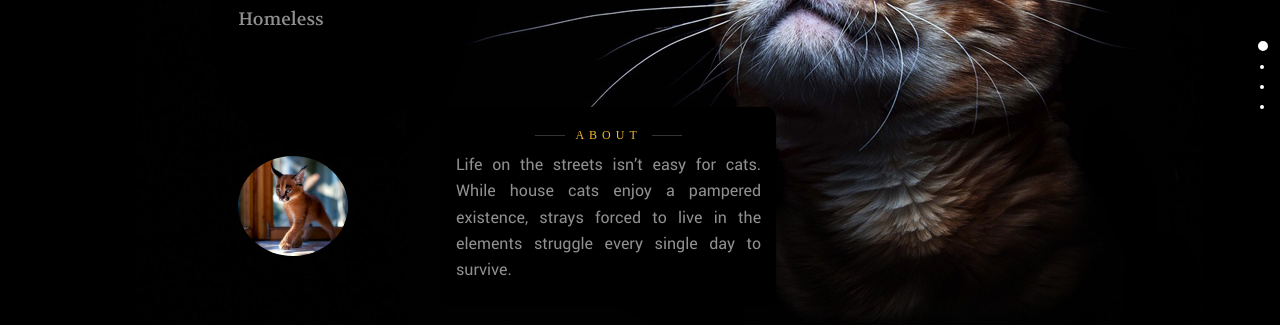
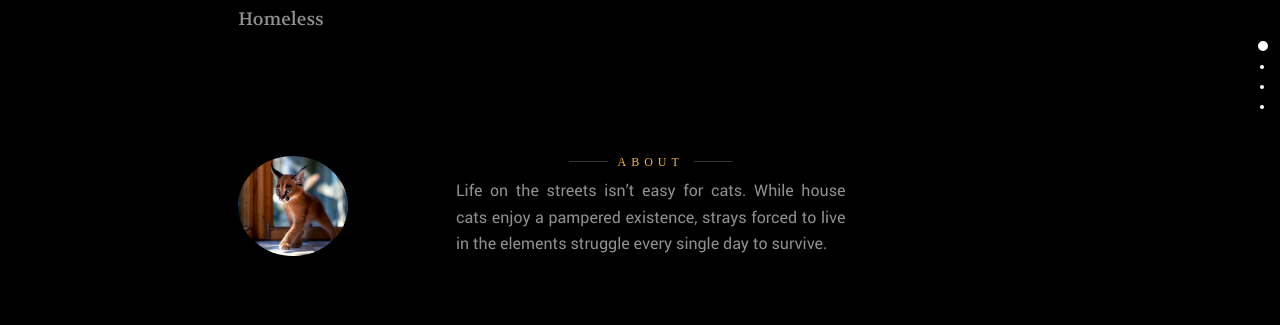
Before and after one commit to Victorypa/OnePageScroll, a website: page src/index.html in a window 1280 px wide. Shown: the part 365-690 px from the top of the page. Drawn offline with nearby package versions, Linux system fonts and the light colour scheme; files whose address does not match are found by name; a web font is replaced by a local one.

Commit message:
adaptive-v

```diff
--- a/src/index.html
+++ b/src/index.html
@@ -79,13 +79,13 @@
                 <div class="row h-50">
 
                     <div class="row col-12">
-                        <div class="ml-md-auto mt-5 wrap col-10 d-md-flex align-items-center">
+                        <div class="ml-md-auto mt-md-5 wrap col-10 d-md-flex align-items-center">
                             <div class="col-md-2 col-12">
                                 <div class="cat__pictures">
                                     <img src="img/bengal1.jpg" alt="cat">
                                 </div>
                             </div>
-                            <div class="card col-md-4 col-12 ml-md-5">
+                            <div class="card col-md-5 col-12 ml-md-5">
                                 <div class="front text-justify"><span>
                                         <h2 class="primary-caption primary-caption--about justify-content-center">About</h2>
                                         Life on the streets isn’t easy for cats. While house cats enjoy a pampered
--- a/src/sass/_media.scss
+++ b/src/sass/_media.scss
@@ -26,6 +26,10 @@
 
     }
   }
+  .cat__pictures {
+    width: 80px;
+    height: 70px;
+}
 
 }
 
--- a/src/sass/main.scss
+++ b/src/sass/main.scss
@@ -111,7 +111,7 @@ a {
 }
 
 .cat {
-  @include bgimage("leocat");
+  // @include bgimage("leocat");
   background-position-x: 75%;
   .social-icons {
     li {
```
Also changed, not shown: src/css/main.css.
